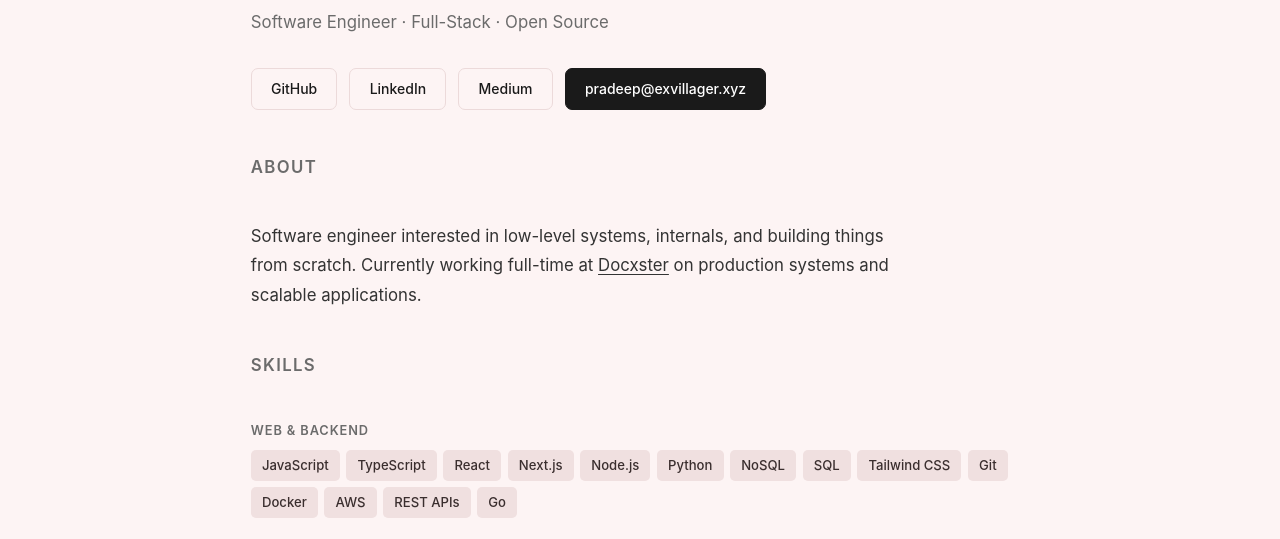
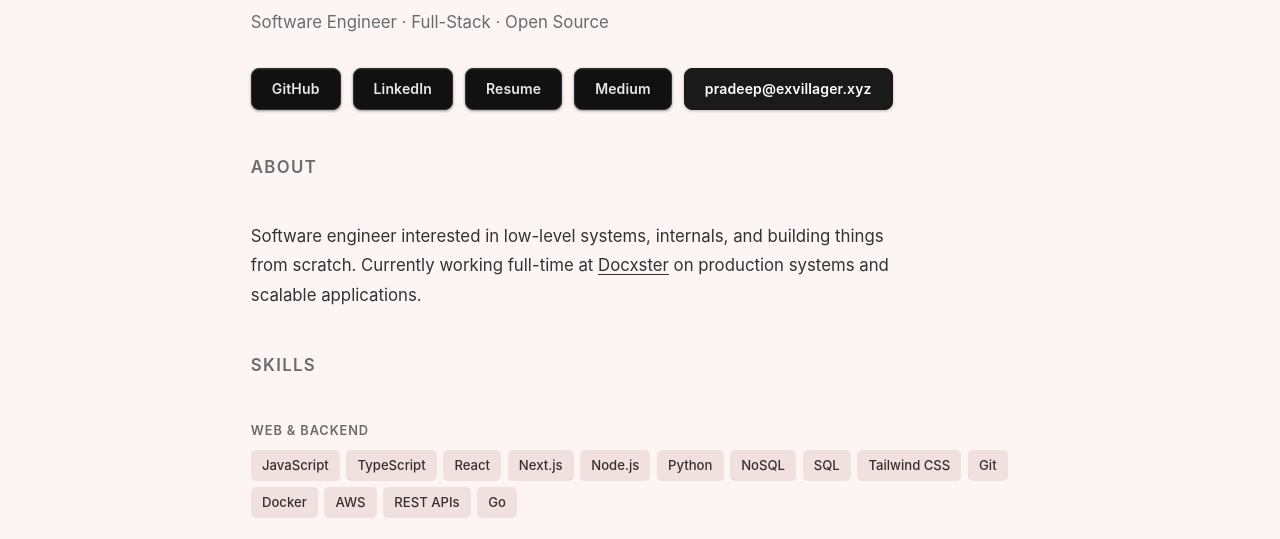
Before and after one commit to exvillager/simple-portfolio, a plain HTML site: page index.html in a window 1280 px wide. Shown: the part 206-745 px from the top of the page. Drawn offline with Linux system fonts and the light colour scheme.

Commit message:
added resume btn

```diff
--- a/index.html
+++ b/index.html
@@ -29,6 +29,7 @@
       <div class="hero-links">
         <a href="https://github.com/exvillager" target="_blank" rel="noopener" class="btn-outline">GitHub</a>
         <a href="https://linkedin.com/in/exvillager" target="_blank" rel="noopener" class="btn-outline">LinkedIn</a>
+        <a href="https://drive.google.com/file/d/1oNBHa_u6g1MNEEHU_ZrDJZNQVqOxgE_m/view?usp=sharing" target="_blank" rel="noopener" class="btn-outline">Resume</a>
         <a href="https://medium.com/@exvillager" target="_blank" rel="noopener" class="btn-outline">Medium</a>
         <a href="mailto:pradeep@exvillager.xyz" class="btn-primary">pradeep@exvillager.xyz</a>
       </div>
--- a/style.css
+++ b/style.css
@@ -142,34 +142,45 @@ section {
 
 .btn-outline,
 .btn-primary {
-  display: inline-block;
-  padding: 0.5rem 1.2rem;
-  border-radius: 7px;
+  display: inline-flex;
+  align-items: center;
+  gap: 0.35rem;
+  padding: 0.5rem 1.25rem;
+  border-radius: 8px;
   font-size: 0.875rem;
-  font-weight: 500;
-  transition: all 0.15s;
+  font-weight: 600;
+  letter-spacing: 0.01em;
+  transition: all 0.2s ease;
   cursor: pointer;
 }
 
 .btn-outline {
-  border: 1.5px solid var(--border);
-  color: var(--text);
+  background: #111;
+  border: 1.5px solid #333;
+  color: #e8e8e8;
+  box-shadow: 0 1px 3px rgba(0,0,0,0.4), inset 0 1px 0 rgba(255,255,255,0.05);
 }
 
 .btn-outline:hover {
-  border-color: var(--text);
-  background: var(--surface);
+  background: #1e1e1e;
+  border-color: #555;
+  color: #fff;
+  box-shadow: 0 4px 14px rgba(0,0,0,0.35), inset 0 1px 0 rgba(255,255,255,0.08);
+  transform: translateY(-1px);
 }
 
 .btn-primary {
   background: var(--text);
   color: #fff;
   border: 1.5px solid var(--text);
+  box-shadow: 0 1px 3px rgba(0,0,0,0.25);
 }
 
 .btn-primary:hover {
   background: var(--accent-hover);
   border-color: var(--accent-hover);
+  box-shadow: 0 4px 14px rgba(0,0,0,0.2);
+  transform: translateY(-1px);
 }
 
 /* ── About ── */
```
